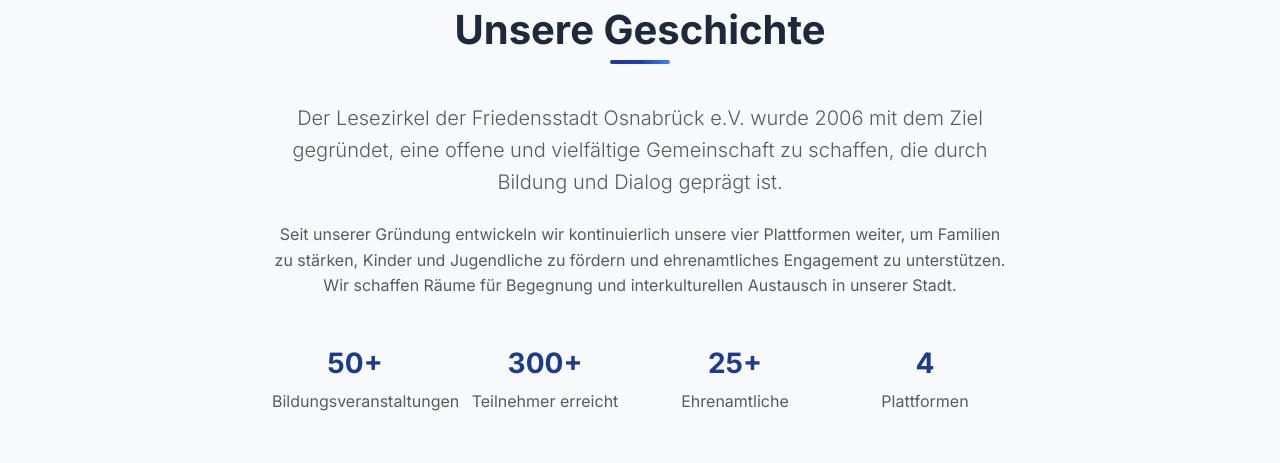
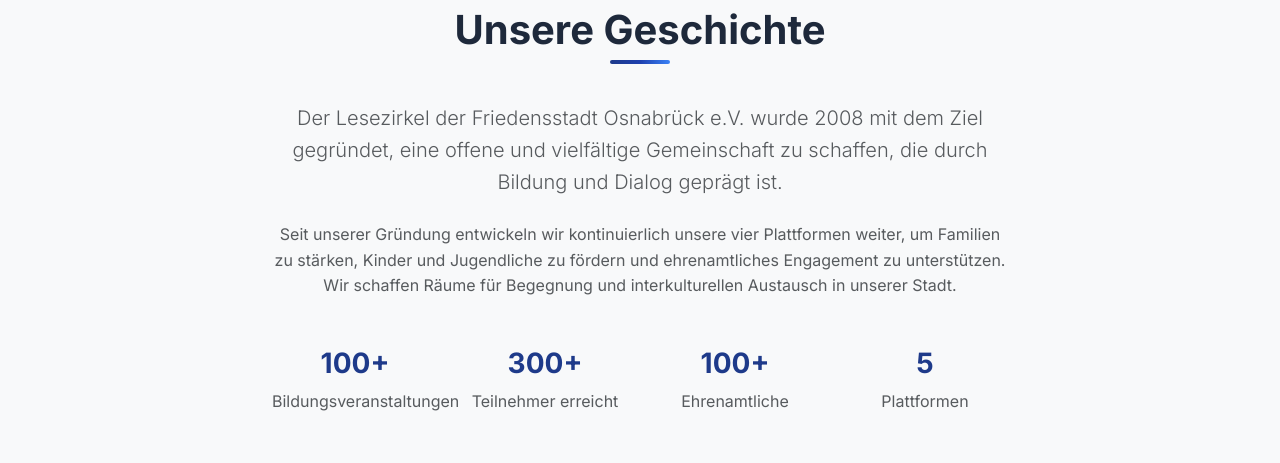
Before and after one commit to InalHakan/lesezirkel_osnabrueck, a Django app: page /ueber-uns/ in a window 1280 px wide. Shown: the part 3100-3563 px from the top of the page. Run offline with Django 5.2, Linux system fonts and the light colour scheme.

Commit message:
fix: Update about and platforms pages with accurate historical and descriptive information

```diff
--- a/templates/main/about.html
+++ b/templates/main/about.html
@@ -221,7 +221,7 @@
             <div class="col-lg-8 mx-auto text-center">
                 <h2 class="section-title">Unsere Geschichte</h2>
                 <p class="lead text-muted mb-4">
-                    Der Lesezirkel der Friedensstadt Osnabrück e.V. wurde 2006 mit dem Ziel gegründet,
+                    Der Lesezirkel der Friedensstadt Osnabrück e.V. wurde 2008 mit dem Ziel gegründet,
                     eine offene und vielfältige Gemeinschaft zu schaffen, die durch Bildung und Dialog geprägt ist.
                 </p>
                 <p class="text-muted mb-4">
@@ -231,7 +231,7 @@
                 </p>
                 <div class="row text-center mt-5">
                     <div class="col-6 col-md-3">
-                        <h3 class="text-primary fw-bold">50+</h3>
+                        <h3 class="text-primary fw-bold">100+</h3>
                         <p class="text-muted">Bildungsveranstaltungen</p>
                     </div>
                     <div class="col-6 col-md-3">
@@ -239,11 +239,11 @@
                         <p class="text-muted">Teilnehmer erreicht</p>
                     </div>
                     <div class="col-6 col-md-3">
-                        <h3 class="text-primary fw-bold">25+</h3>
+                        <h3 class="text-primary fw-bold">100+</h3>
                         <p class="text-muted">Ehrenamtliche</p>
                     </div>
                     <div class="col-6 col-md-3">
-                        <h3 class="text-primary fw-bold">4</h3>
+                        <h3 class="text-primary fw-bold">5</h3>
                         <p class="text-muted">Plattformen</p>
                     </div>
                 </div>
--- a/templates/main/platforms.html
+++ b/templates/main/platforms.html
@@ -86,7 +86,7 @@
                     <div>
                         <h3 class="platform-title mb-3">Kinder- und Jugendplattform</h3>
                         <p class="card-text text-muted mb-3">
-                            Unsere Kinder- und Jugendplattform richtet sich gezielt an Kinder und Jugendliche im Alter von 6 bis 18 Jahren – insbesondere aus zugewanderten Familien in Osnabrück. Ziel ist es, junge Menschen in ihrer schulischen und persönlichen Entwicklung zu stärken und ihnen Werkzeuge an die Hand zu geben, um selbstbewusst, eigenständig und gesellschaftlich aktiv aufzuwachsen.
+                            Unsere Kinder- und Jugendplattform richtet sich gezielt an Kinder und Jugendliche im Alter von 6 bis 18 Jahren in Osnabrück. Ziel ist es, junge Menschen in ihrer schulischen und persönlichen Entwicklung zu stärken und ihnen Werkzeuge an die Hand zu geben, um selbstbewusst, eigenständig und gesellschaftlich aktiv aufzuwachsen.
                         </p>
                         <p class="card-text text-muted mb-2"><strong>Konkret umfasst unsere Arbeit:</strong></p>
                         <ul class="text-muted mb-3">
@@ -142,7 +142,7 @@
                     <div>
                         <h3 class="platform-title mb-3">Familienplattform</h3>
                         <p class="card-text text-muted mb-3">
-                            Unsere Familienplattform bringt zugewanderte und einheimische Familien in Osnabrück zusammen. Wir schaffen Räume für Begegnung, gegenseitiges Kennenlernen und den Austausch kultureller Werte – und stärken so den gesellschaftlichen Zusammenhalt vor Ort.
+                            Unsere Familienplattform bringt Familien in Osnabrück zusammen. Wir schaffen Räume für Begegnung, gegenseitiges Kennenlernen und den Austausch kultureller Werte – und stärken so den gesellschaftlichen Zusammenhalt vor Ort.
                         </p>
                         <p class="card-text text-muted mb-2"><strong>Unsere Angebote umfassen:</strong></p>
                         <ul class="text-muted mb-3">
```
